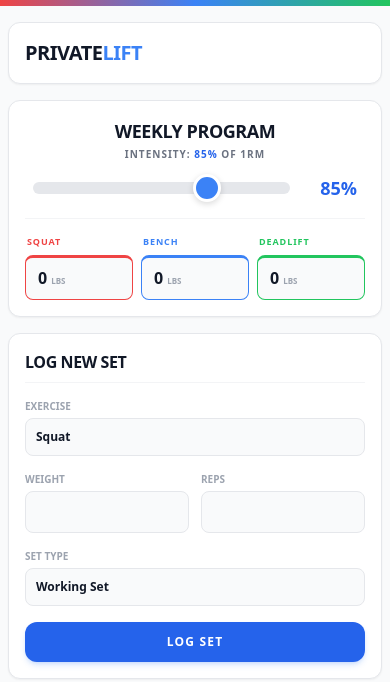
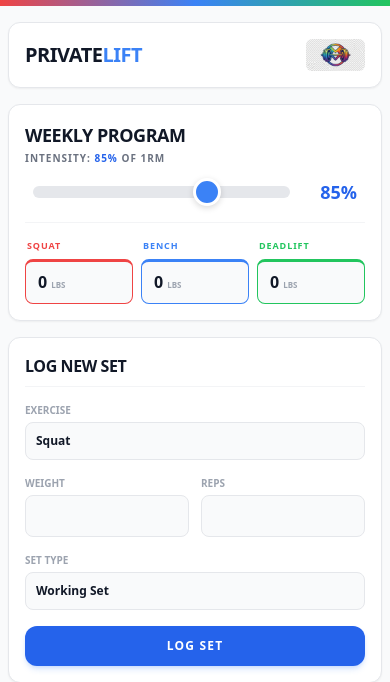
Before and after one commit to jeremiahn/PrivateLift, a Django app: page / in a window 390 px wide. Shown: the top 682 px of the page. Run offline with Django 5.2, Linux system fonts and the light colour scheme; the visitor is signed in with stand-in values (Sample User, id 1); data that the repository does not hold is empty; some libraries are stand-ins or nearby versions.

Commit message:
UI: Left-align Weekly Program on mobile and add brand logo to header card

```diff
--- a/lifting/templates/lifting/base.html
+++ b/lifting/templates/lifting/base.html
@@ -1,3 +1,4 @@
+{% load static %}
 <!DOCTYPE html>
 <html lang="en">
 <head>
@@ -20,6 +21,7 @@
                 <p class="text-[10px] sm:text-xs text-gray-500 dark:text-gray-400 font-semibold mt-0.5 uppercase tracking-wider hidden sm:block">Platform Performance Tracking</p>
             </div>
 
+            <div class="flex items-center gap-3 md:gap-4">
                 {% if request.user.is_authenticated %}
                 <nav class="hidden md:flex items-center gap-2">
 
@@ -38,6 +40,9 @@
                     </a>
                 </nav>
                 {% endif %}
+
+                <img src="{% static 'lifting/logo.png' %}" class="h-8 sm:h-9 md:h-12 w-auto object-contain rounded-md" alt="PrivateLift Logo">
+            </div>
         </header>
 
         {% block content %}{% endblock %}
--- a/lifting/templates/lifting/dashboard.html
+++ b/lifting/templates/lifting/dashboard.html
@@ -41,8 +41,8 @@
 </style>
 
 <div id="weekly-program-container" class="bg-white dark:bg-gray-800 rounded-xl p-4 md:p-6 shadow-sm dark:shadow-lg border border-gray-200 dark:border-gray-700 mb-4 md:mb-10 transition-colors">
-    <div class="flex flex-col md:flex-row justify-between items-center gap-3 md:gap-6 border-b border-gray-100 dark:border-gray-700 pb-4 md:pb-6 mb-4 md:mb-6">
-        <div class="text-center md:text-left">
+    <div class="flex flex-col md:flex-row justify-between items-start md:items-center gap-3 md:gap-6 border-b border-gray-100 dark:border-gray-700 pb-4 md:pb-6 mb-4 md:mb-6">
+        <div class="text-left">
             <h2 class="text-lg md:text-xl font-black text-gray-900 dark:text-white uppercase tracking-tight">Weekly Program</h2>
             <p class="text-gray-500 dark:text-gray-400 text-[10px] md:text-xs font-bold uppercase tracking-widest mt-0.5">
                 Intensity: <span id="intensity-sub" class="text-blue-600 dark:text-blue-400">{{ current_p }}%</span> of 1RM
```
Also changed, not shown: lifting/static/lifting/logo.png (added). Lines whose indentation alone changed are shown as unchanged.
